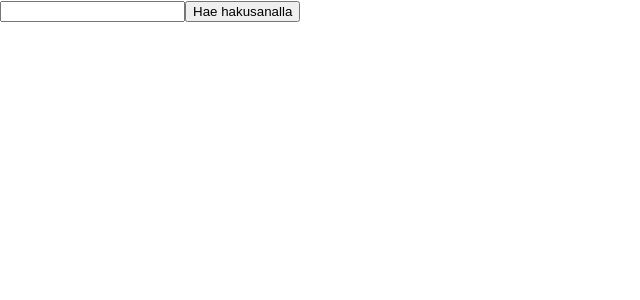
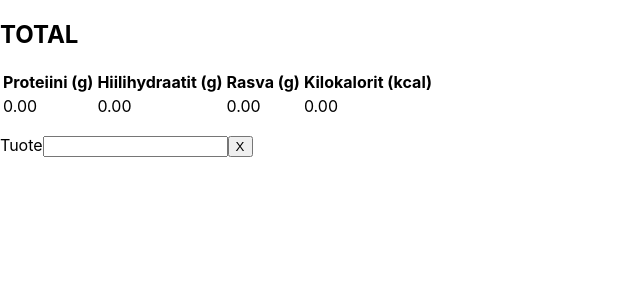
Before and after one commit to caldre/goodfood, a React (Create React App) app: page / in a window 1280 px wide. Shown: the top 300 px of the page, without its empty margins (0-640 px from the left). Built offline with nearby package versions, Linux system fonts and the light colour scheme.

Commit message:
Made some functionality and added tables for tabular data

```diff
--- a/src/App.js
+++ b/src/App.js
@@ -3,12 +3,14 @@ import React from "react";
 import SearchBar from "./components/SearchBar/SearchBar";
 import FoodCart from "./components/FoodCart/FoodCart";
 import SearchList from "./components/SearchList/SearchList";
+import TotalCalculation from "./components/TotalCalculcation/TotalCalculation";
 
 import "./App.css";
 
 const App = () => {
   return (
     <div>
+      <TotalCalculation />
       <FoodCart />
       <SearchBar />
       <SearchList />
--- a/src/actions/actions.js
+++ b/src/actions/actions.js
@@ -1,11 +1,20 @@
 import * as types from "./actionTypes";
 import { v4 as uuid } from "uuid";
 
-export const addItem = (item) => {
+export const addItem = (item, amount) => {
   console.log("adding item");
   return {
     type: types.ADD_ITEM,
-    payload: { ...item, listId: uuid() },
+    payload: {
+      id: item.id,
+      name: item.name.fi,
+      listId: uuid(),
+      carbohydrate: (amount / 100) * item.carbohydrate,
+      energyKcal: (amount / 100) * item.energyKcal,
+      fat: (amount / 100) * item.fat,
+      protein: (amount / 100) * item.protein,
+      amount,
+    },
   };
 };
 
--- a/src/components/FoodCart/FoodCart.js
+++ b/src/components/FoodCart/FoodCart.js
@@ -1,12 +1,13 @@
 import React from "react";
 import { useSelector } from "react-redux";
+import FoodCartItem from "./FoodCartItem/FoodCartItem";
 
 const FoodCart = () => {
-  const fooditems = useSelector((state) => state.foodCartReducer);
-  const renderedfooditems = fooditems.map((fooditem) => {
-    return <div key={fooditem.listId}>{fooditem.name.fi}</div>;
+  const items = useSelector((state) => state.foodCartReducer);
+  const renderedFoodCart = items.map((item) => {
+    return <FoodCartItem key={item.listId} item={item} />;
   });
-  return renderedfooditems;
+  return <ul>{renderedFoodCart}</ul>;
 };
 
 export default FoodCart;
--- /dev/null
+++ b/src/components/FoodCart/FoodCartItem/FoodCartItem.js
@@ -0,0 +1,34 @@
+import React, { useState } from "react";
+
+const FoodCartItem = ({ item }) => {
+  const [showDetails, setShowDetails] = useState(false);
+  return (
+    <li key={item.listId}>
+      <h3 onClick={() => setShowDetails(!showDetails)}>{item.name}</h3>
+      {showDetails ? (
+        <table>
+          <thead>
+            <tr>
+              <th>Proteiini (g)</th>
+              <th>Hiilihydraatit (g)</th>
+              <th>Rasva (g)</th>
+              <th>Kilokalorit (kcal)</th>
+              <th>Annoskoko (g)</th>
+            </tr>
+          </thead>
+          <tbody>
+            <tr>
+              <td>{item.protein.toFixed(2)}</td>
+              <td>{item.carbohydrate.toFixed(2)}</td>
+              <td>{item.fat.toFixed(2)}</td>
+              <td>{item.energyKcal.toFixed(2)}</td>
+              <td>{item.amount}</td>
+            </tr>
+          </tbody>
+        </table>
+      ) : null}
+    </li>
+  );
+};
+
+export default FoodCartItem;
--- a/src/components/SearchBar/SearchBar.js
+++ b/src/components/SearchBar/SearchBar.js
@@ -1,4 +1,4 @@
-import React, { useState } from "react";
+import React, { useState, useEffect } from "react";
 import { useFetchFood } from "../../custom-hooks/useFetchFood";
 import { useDispatch } from "react-redux";
 import { populateSearchList } from "../../actions/actions";
@@ -8,22 +8,45 @@ const SearchBar = () => {
   const [searchItem, setSearchItem] = useState("");
 
   const dispatch = useDispatch();
-  const fetchedData = useFetchFood(searchItem, 2000);
+  // const fetchedData = useFetchFood(searchItem);
 
-  const handleOnSubmit = (e) => {
+  useEffect(() => {
+    if (!searchItem) return dispatch(populateSearchList([]));
+
+    const fetchData = async () => {
+      await fetch("http://localhost:3001/searchitems", {
+        method: "post",
+        headers: {
+          "Content-Type": "application/json",
+        },
+        body: JSON.stringify({ searchItem }),
+      })
+        .then((res) => res.json())
+        .then((data) => {
+          console.log("Fetching..");
+          console.log(data);
+          dispatch(populateSearchList(data));
+        });
+    };
+
+    fetchData();
+  }, [searchItem, dispatch]);
+
+  const handleChange = _.debounce((searchTerm) => {
+    setSearchItem(searchTerm);
+  }, 500);
+
+  const handleClick = (e) => {
     e.preventDefault();
-    dispatch(populateSearchList(fetchedData));
     setSearchItem("");
   };
 
   return (
     <div>
-      <form onSubmit={handleOnSubmit}>
-        <input
-          value={searchItem}
-          onChange={(e) => setSearchItem(e.target.value)}
-        />
-        <button type="submit">Hae hakusanalla</button>
+      <form>
+        <label>Tuote</label>
+        <input onChange={(e) => handleChange(e.target.value)} />
+        <button onClick={handleClick}>X</button>
       </form>
     </div>
   );
--- a/src/components/SearchList/SearchListItem/SearchListItem.js
+++ b/src/components/SearchList/SearchListItem/SearchListItem.js
@@ -1,17 +1,58 @@
-import React from "react";
+import React, { useState } from "react";
 import { addItem } from "../../../actions/actions";
 import { useDispatch } from "react-redux";
 
 const SearchListItem = ({ item }) => {
+  const [active, setActive] = useState(false);
+  const [amount, setAmount] = useState(0);
+
   const dispatch = useDispatch();
 
   const handleClickItem = () => {
-    dispatch(addItem(item));
+    setActive(!active);
+  };
+
+  const handleSubmit = (e) => {
+    e.preventDefault();
+    setAmount(0);
+    setActive(false);
+
+    dispatch(addItem(item, amount));
   };
 
   return (
-    <li key={item.id} onClick={handleClickItem}>
-      {item.name.fi}
+    <li>
+      <h3 onClick={handleClickItem}>{item.name.fi}</h3>
+      {active ? (
+        <React.Fragment>
+          <table>
+            <thead>
+              <tr>
+                <th>Proteiini (g)</th>
+                <th>Hiilihydraatit (g)</th>
+                <th>Rasva (g)</th>
+                <th>Kilokalorit (kcal)</th>
+              </tr>
+            </thead>
+            <tbody>
+              <tr>
+                <td>{item.protein.toFixed(2)}</td>
+                <td>{item.carbohydrate.toFixed(2)}</td>
+                <td>{item.fat.toFixed(2)}</td>
+                <td>{item.energyKcal.toFixed(2)}</td>
+              </tr>
+            </tbody>
+          </table>
+          <form onSubmit={handleSubmit}>
+            <input
+              type="number"
+              value={amount}
+              onChange={(e) => setAmount(e.target.value)}
+            ></input>
+            <button type="submit">ADD ITEM TO LIST</button>
+          </form>
+        </React.Fragment>
+      ) : null}
     </li>
   );
 };
--- /dev/null
+++ b/src/components/TotalCalculcation/TotalCalculation.js
@@ -0,0 +1,52 @@
+import React from "react";
+import { useSelector } from "react-redux";
+
+const TotalCalculation = () => {
+  const initialstate = [{ carbohydrate: 0 }];
+  const items = useSelector((state = initialstate) => state.foodCartReducer);
+
+  const initialValue = 0;
+
+  const totalProtein = items.reduce(
+    (accumulator, currentValue) => accumulator + currentValue.protein,
+    initialValue
+  );
+  const totalCarbohydrate = items.reduce(
+    (accumulator, currentValue) => accumulator + currentValue.carbohydrate,
+    initialValue
+  );
+  const totalFat = items.reduce(
+    (accumulator, currentValue) => accumulator + currentValue.fat,
+    initialValue
+  );
+  const totalEnergyKcal = items.reduce(
+    (accumulator, currentValue) => accumulator + currentValue.energyKcal,
+    initialValue
+  );
+
+  return (
+    <div>
+      <h2>TOTAL</h2>
+      <table>
+        <thead>
+          <tr>
+            <th>Proteiini (g)</th>
+            <th>Hiilihydraatit (g)</th>
+            <th>Rasva (g)</th>
+            <th>Kilokalorit (kcal)</th>
+          </tr>
+        </thead>
+        <tbody>
+          <tr>
+            <td>{totalProtein.toFixed(2)}</td>
+            <td>{totalCarbohydrate.toFixed(2)}</td>
+            <td>{totalFat.toFixed(2)}</td>
+            <td>{totalEnergyKcal.toFixed(2)}</td>
+          </tr>
+        </tbody>
+      </table>
+    </div>
+  );
+};
+
+export default TotalCalculation;
--- a/src/custom-hooks/useFetchFood.js
+++ b/src/custom-hooks/useFetchFood.js
@@ -1,11 +1,10 @@
-import { useState, useEffect } from "react";
+import { useState, useEffect, useCallback } from "react";
 import _ from "lodash";
 
 export const useFetchFood = (searchString, delay) => {
   const [data, setData] = useState([]);
 
   useEffect(() => {
-    if (!searchString) return [];
     const fetchData = async () => {
       await fetch("http://localhost:3001/searchitems", {
         method: "post",
@@ -22,7 +21,9 @@ export const useFetchFood = (searchString, delay) => {
         });
     };
 
-    fetchData();
+    const debouncedSearch = _.debounce(fetchData, 2000);
+
+    debouncedSearch();
   }, [searchString]);
 
   return data;
```
Also changed, not shown: src/components/InputFoodItem/InputFoodItem.js (added, +25 -0 lines).
